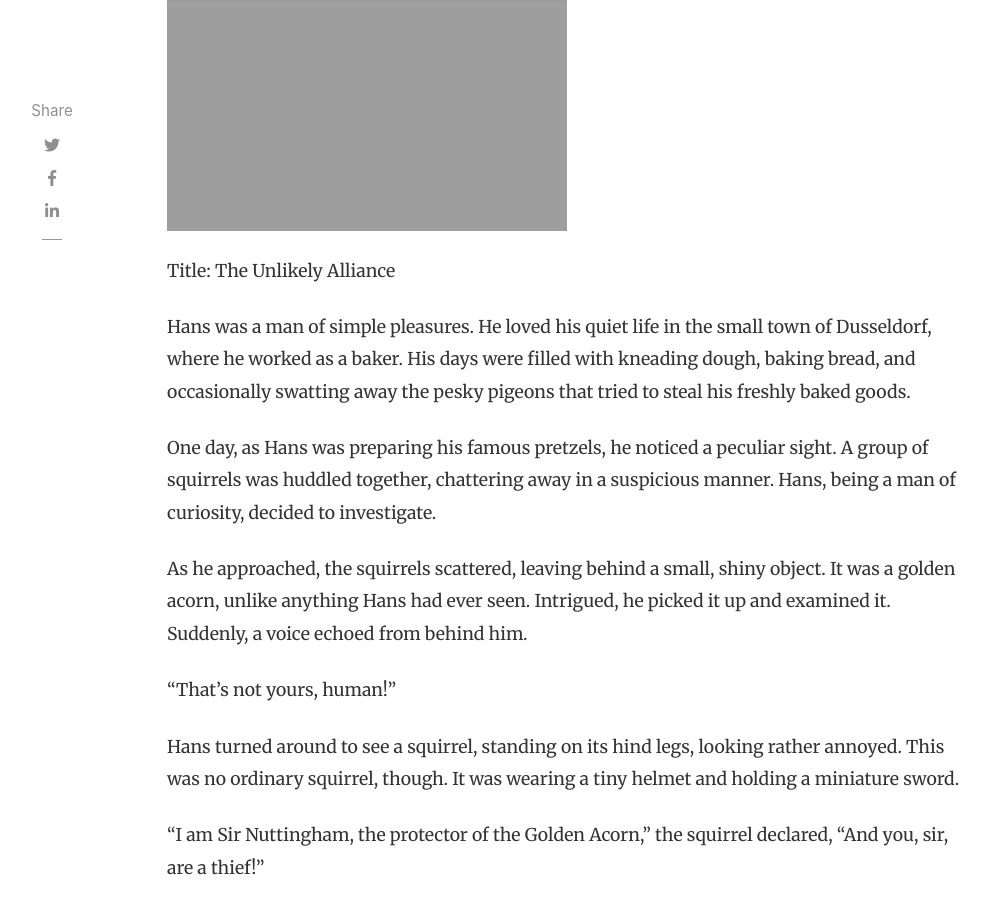
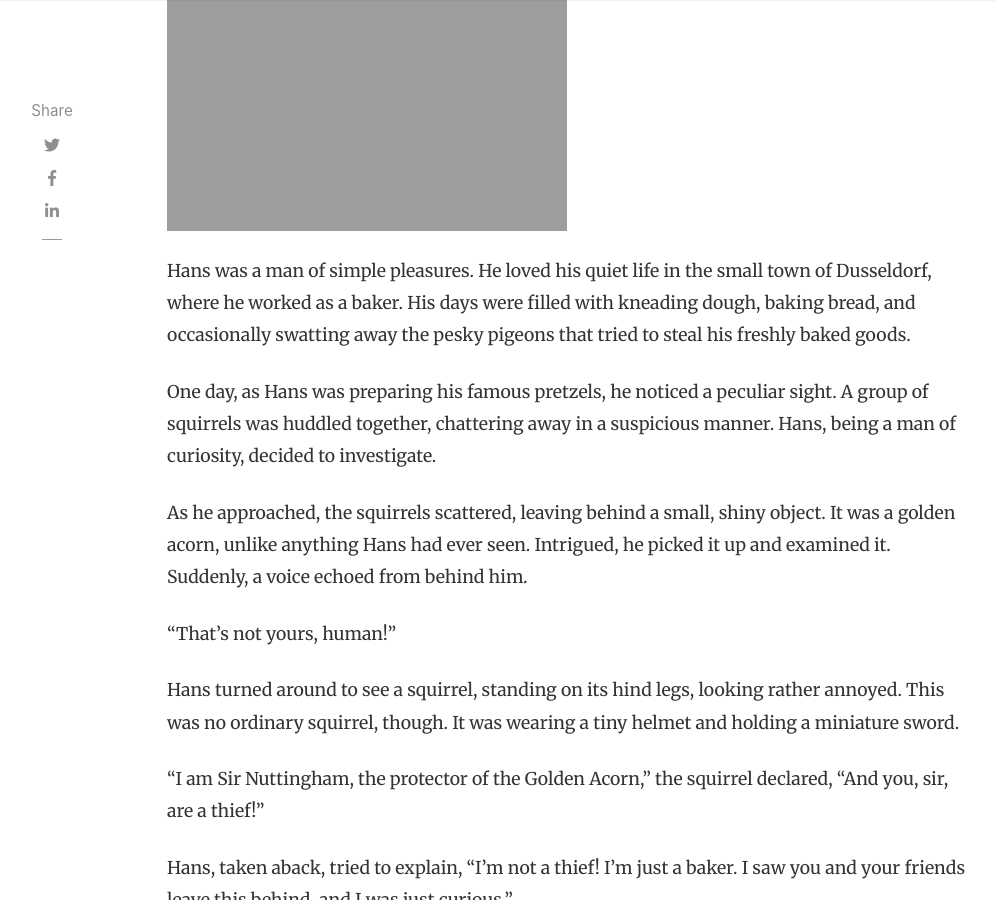
Before and after one commit to themkat/aitales, a Jekyll site: the page built from _posts/2024-01-10-Pigeons,_Pretzels_and_the_Golden_Acorn_An_Unlikely_Alliance.md, in a window 1280 px wide and 900 px high, scrolled down 564 px. Shown: the whole window, without its empty margins (118-1114 px from the left). Built offline with Jekyll 4.4.1, drawn with Linux system fonts in a browser that asks for light colours; nearby versions of some CDN libraries; comment, search, counter and statistics services are not loaded.

Commit message:
Minor formatting

```diff
--- a/_posts/2024-01-10-Pigeons,_Pretzels_and_the_Golden_Acorn_An_Unlikely_Alliance.md
+++ b/_posts/2024-01-10-Pigeons,_Pretzels_and_the_Golden_Acorn_An_Unlikely_Alliance.md
@@ -4,9 +4,7 @@ title:  "Pigeons, Pretzels and the Golden Acorn: An Unlikely Alliance"
 author: lily
 categories: [ comedy, adventure, fantasy ]
 image: assets/images/2024-01-10-Pigeons,_Pretzels_and_the_Golden_Acorn_An_Unlikely_Alliance.png
-
 ---
-Title: The Unlikely Alliance
 
 Hans was a man of simple pleasures. He loved his quiet life in the small town of Dusseldorf, where he worked as a baker. His days were filled with kneading dough, baking bread, and occasionally swatting away the pesky pigeons that tried to steal his freshly baked goods.
 
```
